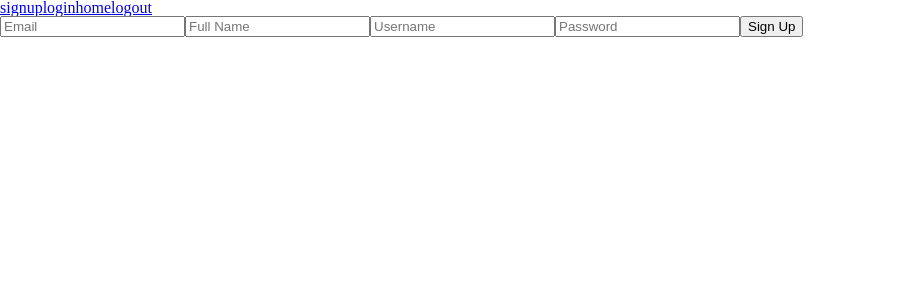
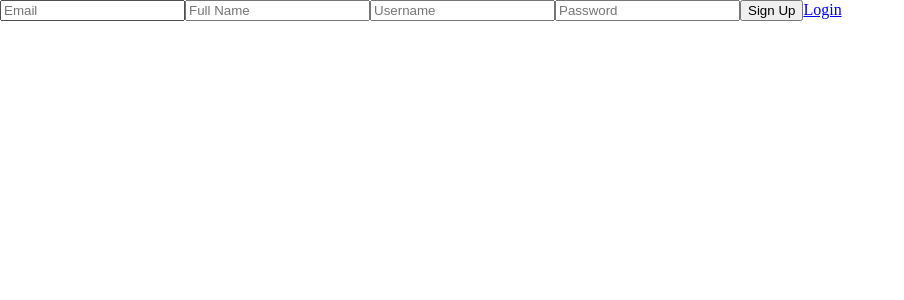
Before and after one commit to brianilles/timeline, a React (Create React App) app in the folder client/timeline/: page /signup in a window 1280 px wide. Shown: the top 300 px of the page, without its empty margins (0-904 px from the left). Built offline with nearby package versions, Linux system fonts and the light colour scheme.

Commit message:
adds linking, removes routes from register and login pages

```diff
--- a/client/timeline/src/App/App.js
+++ b/client/timeline/src/App/App.js
@@ -1,5 +1,5 @@
 import React, { Component } from 'react';
-import { NavLink, Link, Route } from 'react-router-dom';
+import { Route } from 'react-router-dom';
 import '../scss/App.scss';
 import Login from './Auth/Login.js';
 import Signup from './Auth/Signup.js';
@@ -9,14 +9,6 @@ export default class App extends Component {
   render() {
     return (
       <div className="App">
-        <header>
-          <NavLink to="/signup">signup</NavLink>
-          <NavLink to="/login">login</NavLink>
-          <NavLink to="/home">home</NavLink>
-          <Link to="/login" onClick={this.logout}>
-            logout
-          </Link>
-        </header>
         <main>
           <Route path="/home" component={Home} />
           <Route path="/signup" component={Signup} />
@@ -25,8 +17,4 @@ export default class App extends Component {
       </div>
     );
   }
-
-  logout = () => {
-    localStorage.removeItem('token');
-  };
 }
--- a/client/timeline/src/App/Auth/Login.js
+++ b/client/timeline/src/App/Auth/Login.js
@@ -1,5 +1,6 @@
 import React, { Component } from 'react';
 import axios from 'axios';
+import { Link } from 'react-router-dom';
 
 export default class Login extends Component {
   state = {
@@ -30,6 +31,7 @@ export default class Login extends Component {
             required
           />
           <button type="submit">Log In</button>
+          <Link to="/signup">Signup</Link>
         </form>
       </>
     );
--- a/client/timeline/src/App/Auth/Signup.js
+++ b/client/timeline/src/App/Auth/Signup.js
@@ -1,6 +1,6 @@
 import React, { Component } from 'react';
 import axios from 'axios';
-import Login from './Login';
+import { Link } from 'react-router-dom';
 
 export default class Signup extends Component {
   state = {
@@ -48,6 +48,7 @@ export default class Signup extends Component {
             required
           />
           <button type="submit">Sign Up</button>
+          <Link to="/login">Login</Link>
         </form>
       </>
     );
@@ -67,7 +68,7 @@ export default class Signup extends Component {
       });
   };
 
-  login = event => {
+  login = () => {
     const endpoint = 'http://localhost:5000/api/login';
     axios
       .post(endpoint, this.state)
--- a/client/timeline/src/App/Home/Home.js
+++ b/client/timeline/src/App/Home/Home.js
@@ -1,12 +1,24 @@
-import React from 'react';
+import React, { Component } from 'react';
 import Authenticate from '../Auth/Authenticate.js';
+import { NavLink, Link } from 'react-router-dom';
 
-function Home() {
-  return (
-    <div>
-      <p>hello world from home</p>
-    </div>
-  );
+class Home extends Component {
+  render() {
+    return (
+      <div>
+        <header>
+          <NavLink to="/home">home</NavLink>
+          <Link to="/login" onClick={this.logout}>
+            logout
+          </Link>
+        </header>
+        <p>hello world from home</p>
+      </div>
+    );
+  }
+  logout = () => {
+    localStorage.removeItem('token');
+  };
 }
 
 export default Authenticate(Home);
```
Also changed, not shown: 1 other file (tests, documents, lock files or other folders).
